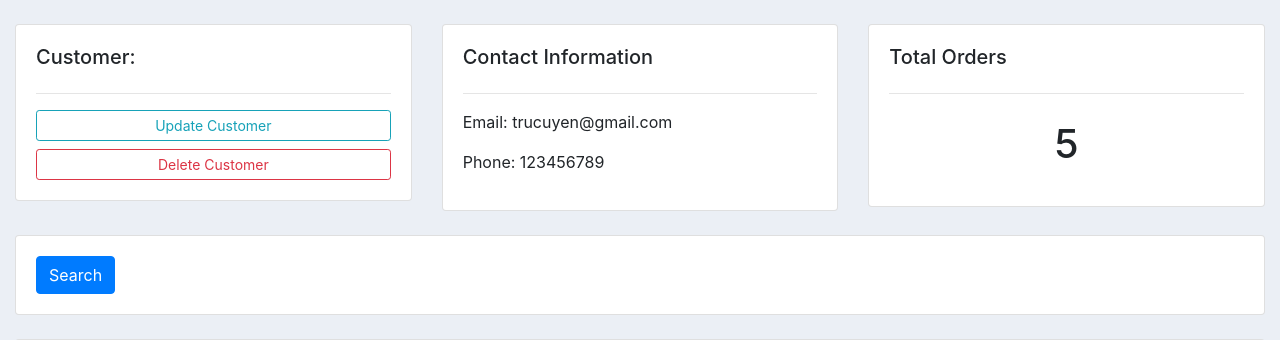
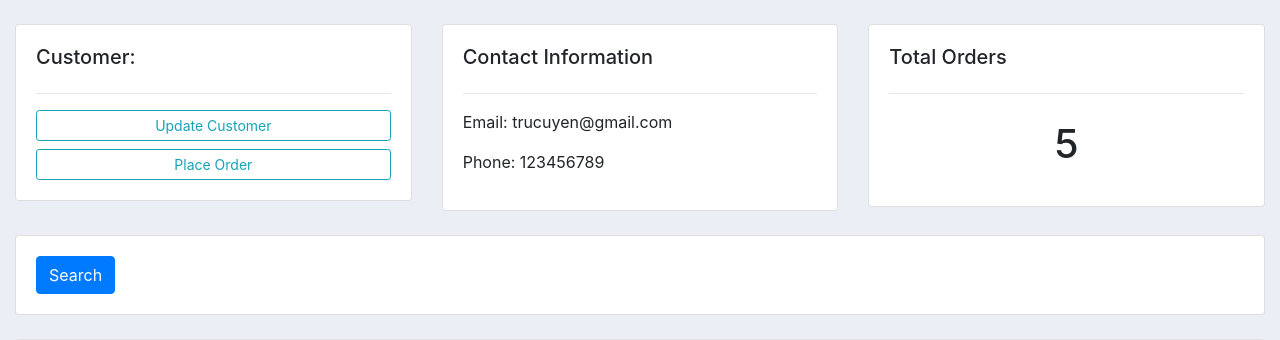
Before and after one commit to dolekhanhdang/Midterm-Personal-Lab-SE, a Django app: page /customers/1/ in a window 1280 px wide. Shown: the part 116-456 px from the top of the page. Run offline with Django 4.2, Linux system fonts and the light colour scheme; data comes from the database, SQL or seed files in the repository; both versions use the stored data as it was after the commit; some libraries are stand-ins or nearby versions.

Commit message:
Video 11

```diff
--- a/ProjectDjango/accounts/urls.py
+++ b/ProjectDjango/accounts/urls.py
@@ -4,7 +4,7 @@ urlpatterns = [
     path('', views.home,name="home"),
     path('products/',views.products,name="products"),
     path('customers/<str:pk_test>/',views.customers,name='customer'),
-    path('create_order/',views.createOrder,name="create_order"),
+    path('create_order/<str:pk>/',views.createOrder,name="create_order"),
     path('update_order/<str:pk>/', views.updateOrder, name="update_order"),
     path('delete_order/<str:pk>/', views.deleteOrder, name="delete_order"),
 ]
--- a/ProjectDjango/accounts/views.py
+++ b/ProjectDjango/accounts/views.py
@@ -2,6 +2,7 @@ from django.shortcuts import render, redirect
 from django.http import HttpResponse
 from .models import *
 from .form import OrderForm
+from django.forms import inlineformset_factory
 
 
 # Create your views here.
@@ -34,15 +35,20 @@ def customers(request, pk_test):
     return render(request, 'accounts/customers.html', context)
 
 
-def createOrder(request):
-    form = OrderForm()
-    if request.method == "POST":
-        # print("Printing POST:",request.POST)
-        form = OrderForm(request.POST)
-        if form.is_valid():
-            form.save()
+def createOrder(request, pk):
+    OrderFormSet = inlineformset_factory(Customer, Order, fields=('product', 'status'), extra=10)
+    customer = Customer.objects.get(id=pk)
+    formset = OrderFormSet(queryset=Order.objects.none(), instance=customer)
+    # form = OrderForm(initial={'customer':customer})
+    if request.method == 'POST':
+        # print('Printing POST:', request.POST)
+        # form = OrderForm(request.POST)
+        formset = OrderFormSet(request.POST, instance=customer)
+        if formset.is_valid():
+            formset.save()
             return redirect('/')
-    context = {'form': form}
+
+    context = {'form': formset}
     return render(request, 'accounts/order_form.html', context)
 
 
--- a/ProjectDjango/templates/accounts/customers.html
+++ b/ProjectDjango/templates/accounts/customers.html
@@ -11,7 +11,7 @@
 			<h5>Customer:</h5>
 			<hr>
 			<a class="btn btn-outline-info  btn-sm btn-block" href="">Update Customer</a>
-			<a class="btn btn-outline-danger  btn-sm btn-block" href="">Delete Customer</a>
+			<a class="btn btn-outline-info  btn-sm btn-block" href="{% url 'create_order' customers.id %}">Place Order</a>
 
 		</div>
 	</div>
--- a/ProjectDjango/templates/accounts/dashboard.html
+++ b/ProjectDjango/templates/accounts/dashboard.html
@@ -34,7 +34,7 @@
 		<h5>LAST 5 ORDERS</h5>
 		<hr>
 		<div class="card card-body">
-			<a class="btn btn-primary  btn-sm btn-block" href="{% url 'create_order' %}">Create Order</a>
+
 			<table class="table table-sm">
 				<tr>
 
```
Also changed, not shown: ProjectDjango/templates/accounts/order_form.html (+7 -1 lines), ProjectDjango/db.sqlite3.
